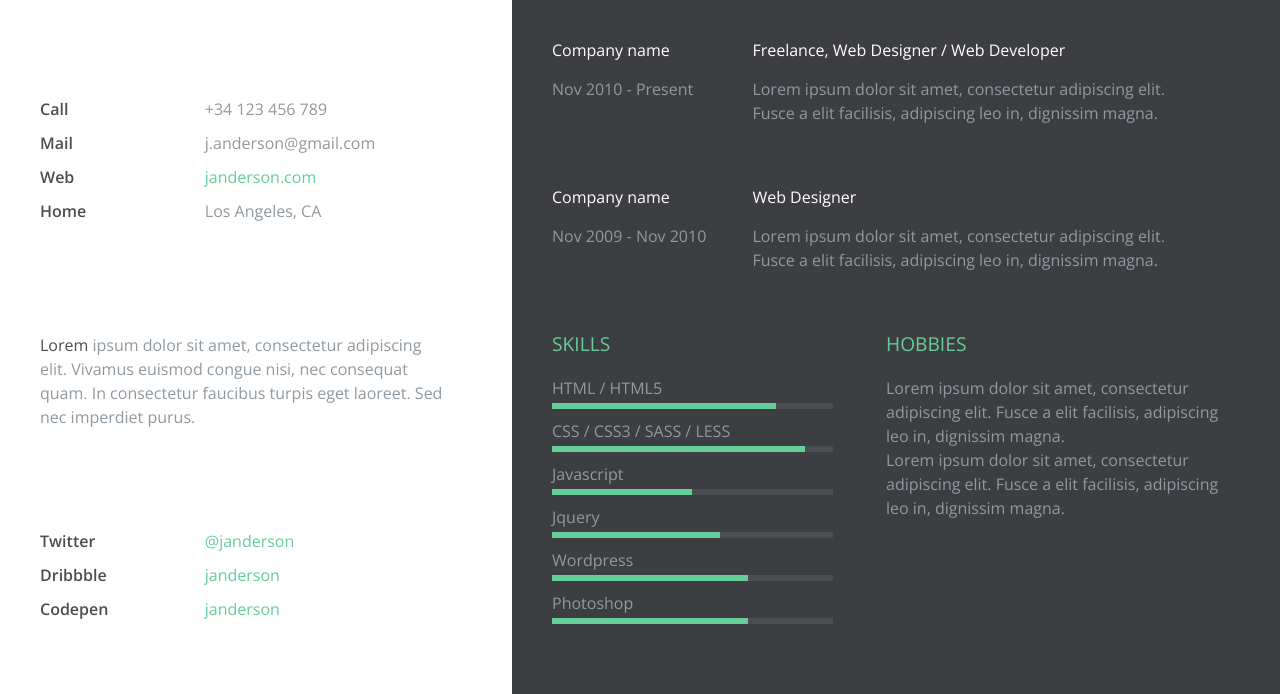
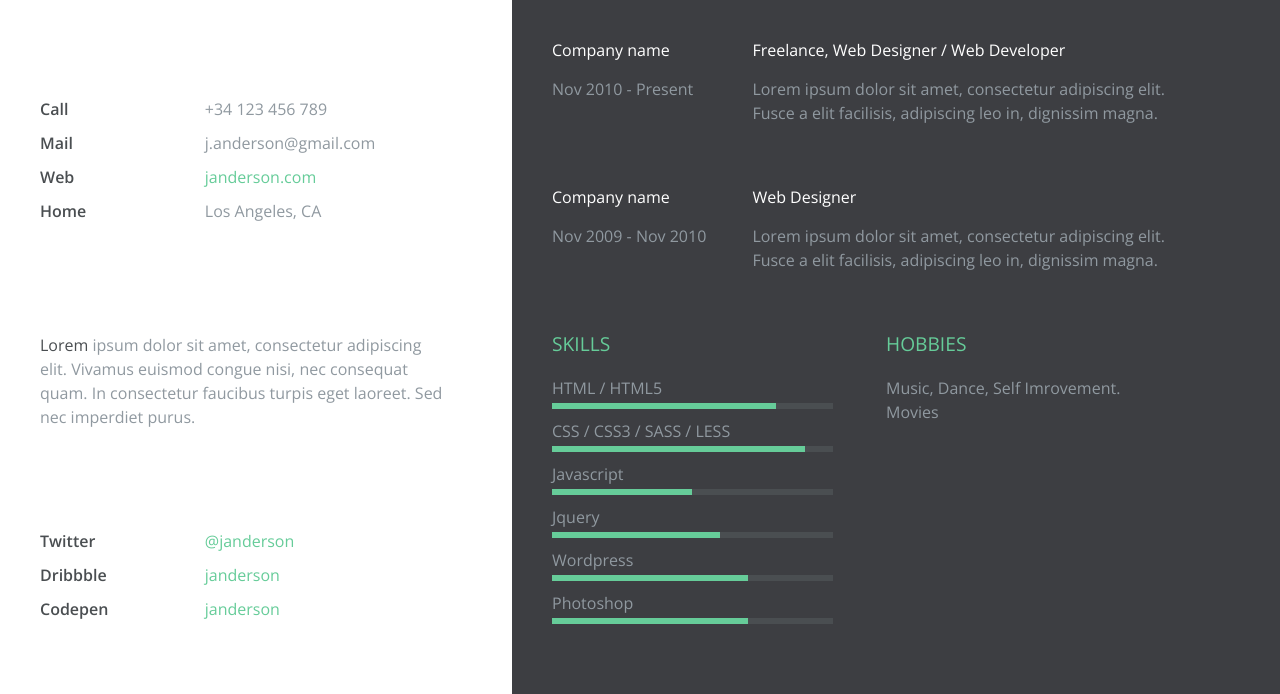
Before and after one commit to Bahree15/Saurabh, a plain HTML site: page index.html in a window 1280 px wide. Shown: the part 213-907 px from the top of the page. Drawn offline with nearby package versions, Linux system fonts and the light colour scheme; a script that the page names is missing.

Commit message:
My Resume V3

```diff
--- a/index.html
+++ b/index.html
@@ -142,9 +142,9 @@
 
       <div class="section-wrapper clearfix">
         <h3 class="section-title">Hobbies</h3>  <!-- DESCRIPTION OF YOUR HOBBIES -->
-        <p>Lorem ipsum dolor sit amet, consectetur adipiscing elit. Fusce a elit facilisis, adipiscing leo in, dignissim magna.</p>
+        <p>Music, Dance, Self Imrovement.</p>
 
-        <p>Lorem ipsum dolor sit amet, consectetur adipiscing elit. Fusce a elit facilisis, adipiscing leo in, dignissim magna.</p>
+        <p>Movies</p>
       </div>
 
   	</div>
```
